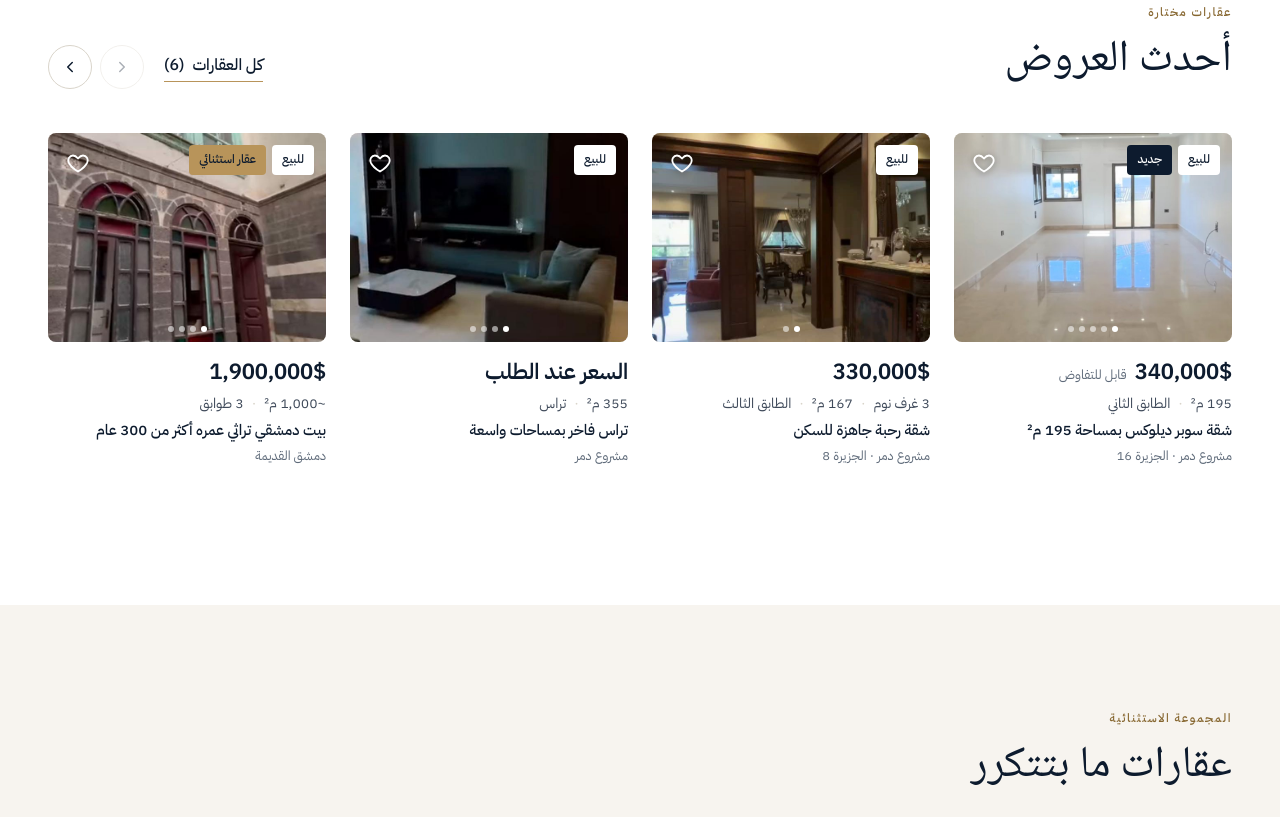
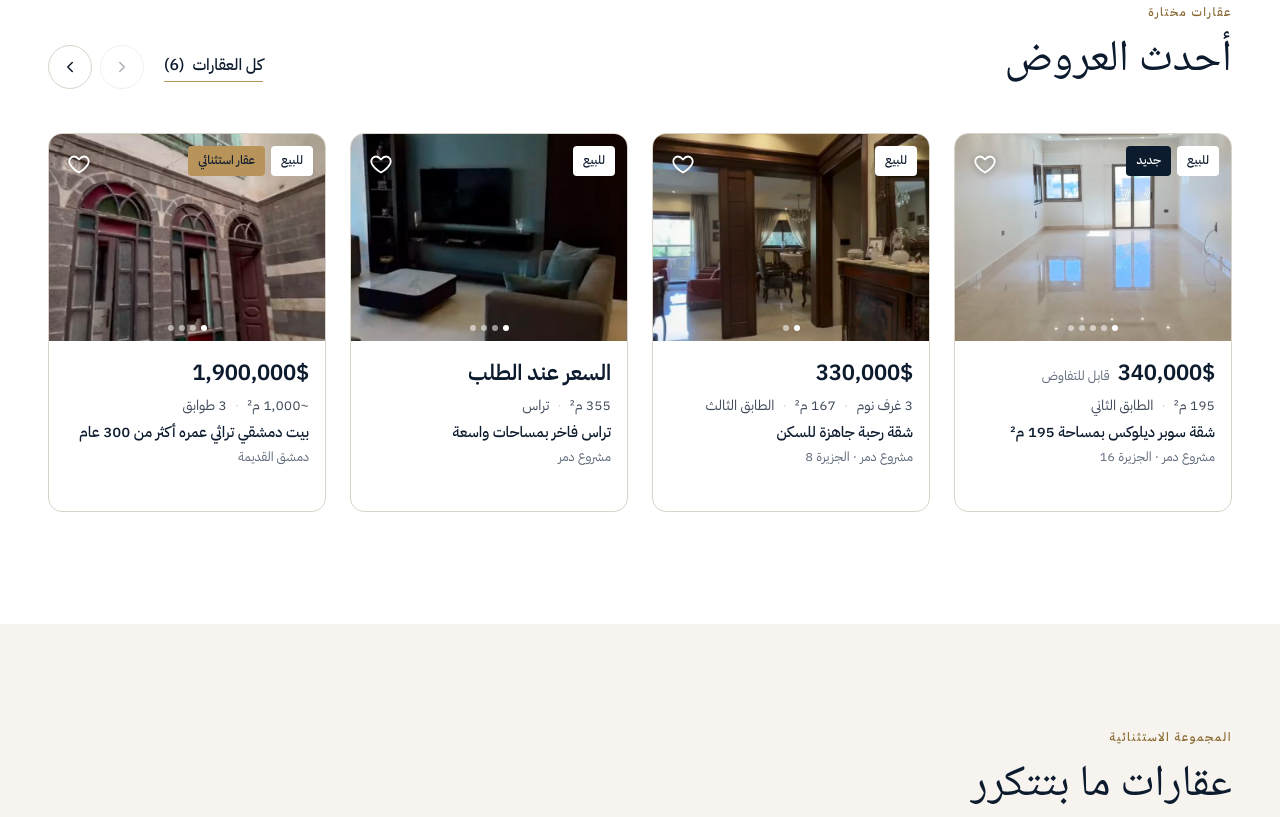
Before and after one commit to ayhamtaki4-creator/kh-demo, a plain HTML site: page index.html in a window 1280 px wide. Shown: the part 837-1654 px from the top of the page. Drawn offline with nearby package versions, Linux system fonts and the light colour scheme.

Commit message:
Cards: thin border frame
Co-Authored-By: Claude Opus 5.5 <noreply@anthropic.com>
Claude-Session: https://claude.ai/code/session_01LtnzNzHBj735szPC1bYgt4

```diff
--- a/assets/style.css
+++ b/assets/style.css
@@ -151,8 +151,9 @@ p{margin:0}
 .rail-nav button:disabled{opacity:.35;cursor:default}
 
 /* ---------- property card ---------- */
-.pcard{display:flex;flex-direction:column;gap:12px;min-width:0}
-.pcard__media{position:relative;border-radius:var(--r);overflow:hidden;background:var(--cream-2);aspect-ratio:4/3}
+.pcard{display:flex;flex-direction:column;gap:0;min-width:0;background:#fff;border:1px solid var(--line-2);border-radius:var(--r-lg);overflow:hidden;transition:box-shadow .3s,border-color .3s}
+@media (hover:hover){.pcard:hover{border-color:var(--gold);box-shadow:var(--shadow)}}
+.pcard__media{position:relative;overflow:hidden;background:var(--cream-2);aspect-ratio:4/3}
 .pcard__slides{display:flex;height:100%;overflow-x:auto;scroll-snap-type:x mandatory;scrollbar-width:none}
 .pcard__slides::-webkit-scrollbar{display:none}
 .pcard__slides a,.pcard__slides img{flex:0 0 100%;width:100%;height:100%;scroll-snap-align:start}
@@ -182,7 +183,7 @@ p{margin:0}
 .pcard__meta span:not(:last-child)::after{content:"·";margin:0 8px;color:var(--line-2)}
 .pcard__title{font-size:15px;font-weight:500;line-height:1.5}
 .pcard__addr{font-size:13px;color:var(--muted)}
-.pcard__body{display:flex;flex-direction:column;gap:4px}
+.pcard__body{display:flex;flex-direction:column;gap:4px;padding:14px 16px 16px;flex:1}
 
 /* ---------- signature (editorial) ---------- */
 .signature{display:grid;grid-template-columns:1fr;background:var(--navy);color:#fff;border-radius:var(--r-lg);overflow:hidden}
```
